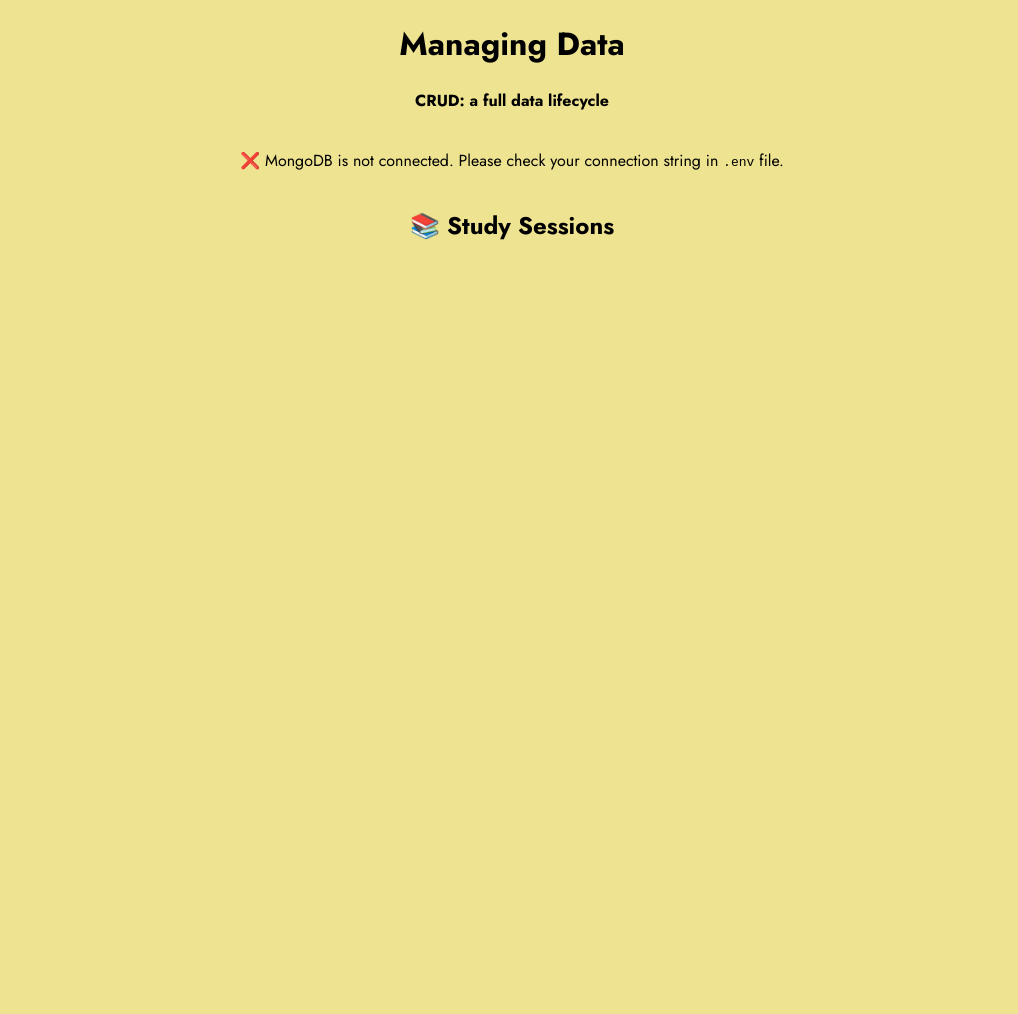
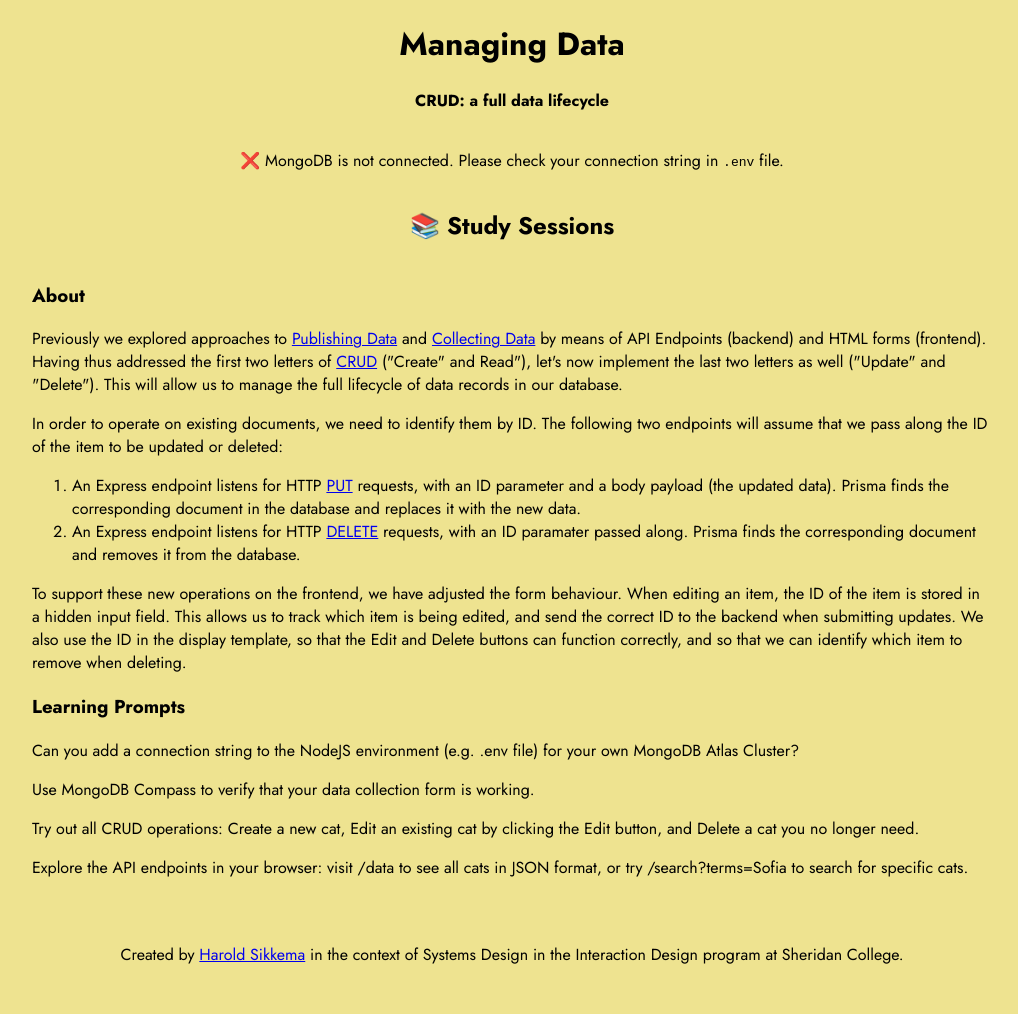
Before and after one commit to NatashaAlv/Project-2, a website: page public/index.html in a window 1280 px wide. Shown: the whole page, without its empty margins (128-1146 px from the left). Before the commit the page ends 800 px from the top, so only its background shows below. Drawn offline with nearby package versions, Linux system fonts and the light colour scheme; no server answers.

Commit message:
Revert "Remove introductory section and footer from index.html to streamline the user interface."
This reverts commit 10d0e76e5e2b8ec46b1e820b31065bcf6bfc5e74.

```diff
--- a/public/index.html
+++ b/public/index.html
@@ -186,6 +186,51 @@
     <section id="contentArea"></section>
   </main>
 
+  <section id="intro">
+    <h3>About</h3>
+    <p>Previously we explored approaches to <a
+        href="https://github.com/ixd-system-design/API-Endpoints-for-Publishing-and-Searching"
+      >Publishing Data</a> and <a href="https://github.com/ixd-system-design/Collecting-Data">Collecting Data</a> by
+      means of API Endpoints (backend) and HTML forms (frontend). Having thus addressed the first two letters of
+      <a href="https://developer.mozilla.org/en-US/docs/Glossary/CRUD">CRUD</a> ("Create" and Read"), let's now
+      implement the last two letters as well ("Update" and "Delete"). This will
+      allow us to manage the full lifecycle of data records in our database.
+    </p>
+    <p>In order to operate on existing documents, we need to identify them by ID. The following two endpoints will
+      assume that we pass along the ID of the item to be updated or deleted:
+    <ol>
+      <li>An Express endpoint listens for HTTP <a
+          href="https://developer.mozilla.org/en-US/docs/Web/HTTP/Reference/Methods/PUT"
+        >PUT</a> requests, with an ID parameter and a body payload (the updated data). Prisma
+        finds the corresponding document in the database and replaces it with the new data.</li>
+      <li>An Express endpoint listens for HTTP <a
+          href="https://developer.mozilla.org/en-US/docs/Web/HTTP/Reference/Methods/PUT"
+        >DELETE</a> requests, with an ID paramater passed along. Prisma finds the corresponding document and
+        removes it from the database.</li>
+    </ol>
+    </p>
+    <p>
+      To support these new operations on the frontend, we have adjusted the form behaviour. When editing an item, the
+      ID of the item is stored in a hidden input field. This allows us to track which item is being edited, and send
+      the correct ID to the backend when submitting updates. We also use the ID in the display template, so that the
+      Edit and Delete buttons can function correctly, and so that we can identify which item to remove when deleting.
+    </p>
+
+    <h3>Learning Prompts</h3>
+    <p>Can you add a connection string to the NodeJS environment (e.g. .env file) for your own MongoDB Atlas Cluster?
+    </p>
+    <p>Use MongoDB Compass to verify that your data collection form is working. </p>
+    <p>Try out all CRUD operations: Create a new cat, Edit an existing cat by clicking the Edit button, and Delete a cat
+      you no longer need.</p>
+    <p>Explore the API endpoints in your browser: visit /data to see all cats in JSON format, or try /search?terms=Sofia
+      to search for specific cats.</p>
+  </section>
+
+  <footer>
+    Created by <a href="https://nsitu.ca">Harold Sikkema</a> in the context of
+    Systems Design in the Interaction Design program at Sheridan College.
+  </footer>
+
   <script
     src="script.js"
     type="module"
```
